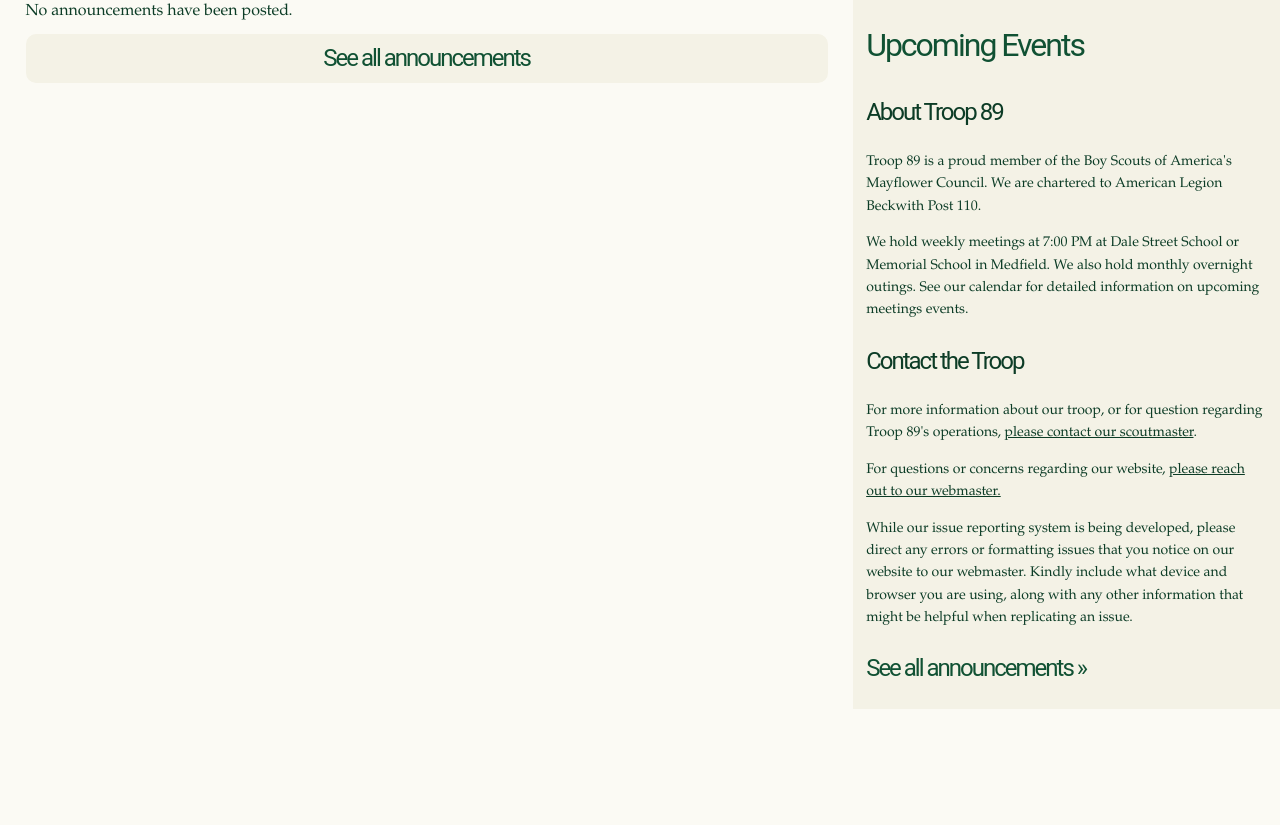
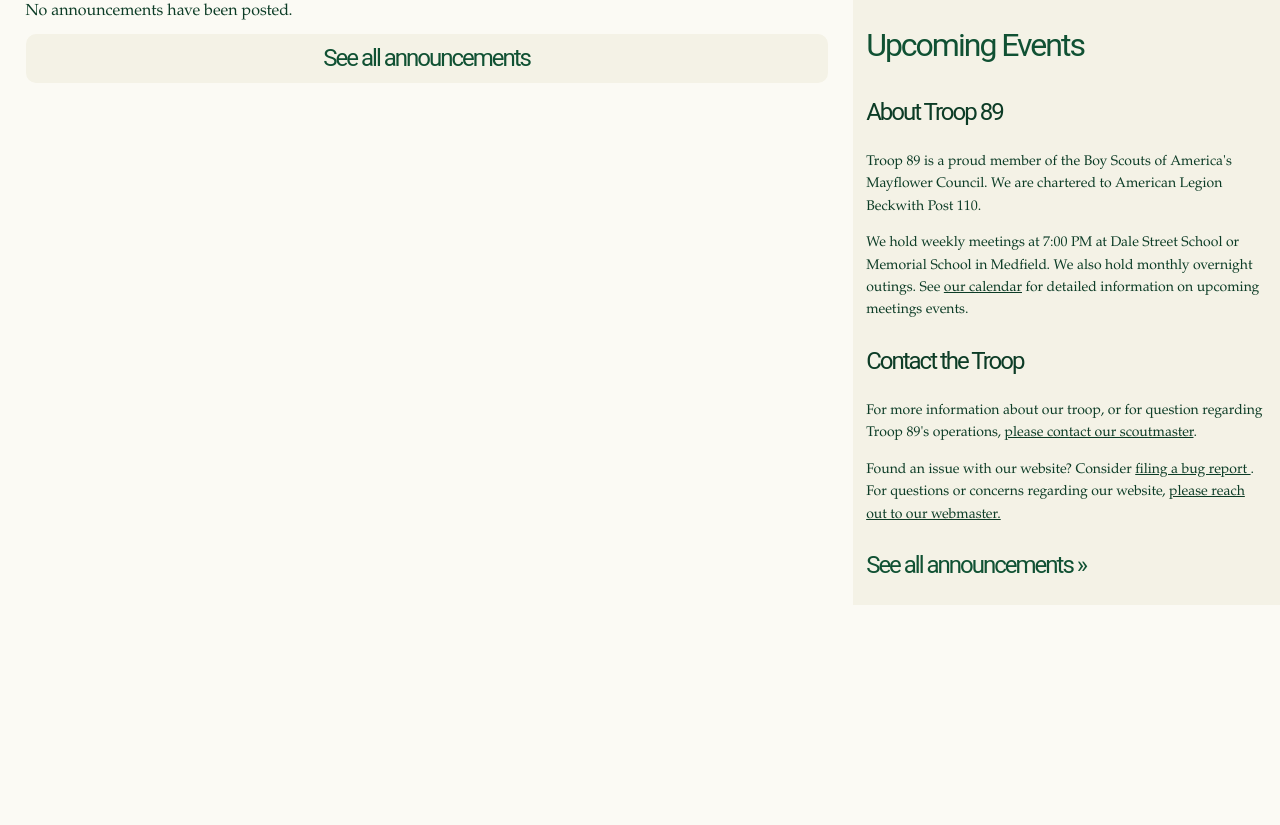
Before and after one commit to brianschubert/troop89medfield.org, a Django app: page / in a window 1280 px wide. Shown: the part 127-952 px from the top of the page. Run offline with Django 3.2, Linux system fonts and the light colour scheme; data comes from the database, SQL or seed files in the repository; data that the repository does not hold is empty; style sheets or scripts are compiled from the project's sources; parts of the project's set-up code (start-up, migrations or seed data) failed here and were passed over.

Commit message:
Update contact links in default sidebar

```diff
--- a/templates/base_binary.html
+++ b/templates/base_binary.html
@@ -15,18 +15,18 @@
                 <p> Troop 89 is a proud member of the Boy Scouts of America's Mayflower Council.
                     We are chartered to American Legion Beckwith Post 110. </p>
                 <p> We hold weekly meetings at 7:00 PM at Dale Street School or Memorial School in Medfield.
-                    We also hold monthly overnight outings. See our calendar for detailed information on upcoming
+                    We also hold monthly overnight outings. See <a href="{% url "events:current-month" %}">our
+                        calendar</a> for detailed information on upcoming
                     meetings events. </p>
                 <h2>Contact the Troop</h2>
                 <p> For more information about our troop, or for question regarding
                     Troop 89's operations, <a href="mailto:scoutmaster@troop89medfield.org"> please contact our
                         scoutmaster</a>.</p>
-                <p> For questions or concerns regarding our website, <a href="mailto:webmaster@troop89medfield.org">
-                    please reach out
-                    to our webmaster.</a></p>
-                <p> While our issue reporting system is being developed, please direct any errors or formatting issues
-                    that you notice on our website to our webmaster. Kindly include what device and browser you are
-                    using, along with any other information that might be helpful when replicating an issue.</p>
+                <p>Found an issue with our website? Consider
+                    <a href="https://troop89medfieldorg.readthedocs.io/en/latest/contributing.html#reporting-a-bug">
+                        filing a bug report
+                    </a>. For questions or concerns regarding our website, <a href="mailto:webmaster@troop89medfield.org">
+                    please reach out to our webmaster.</a></p>
             {% endblock %}
 
         </div>
```
